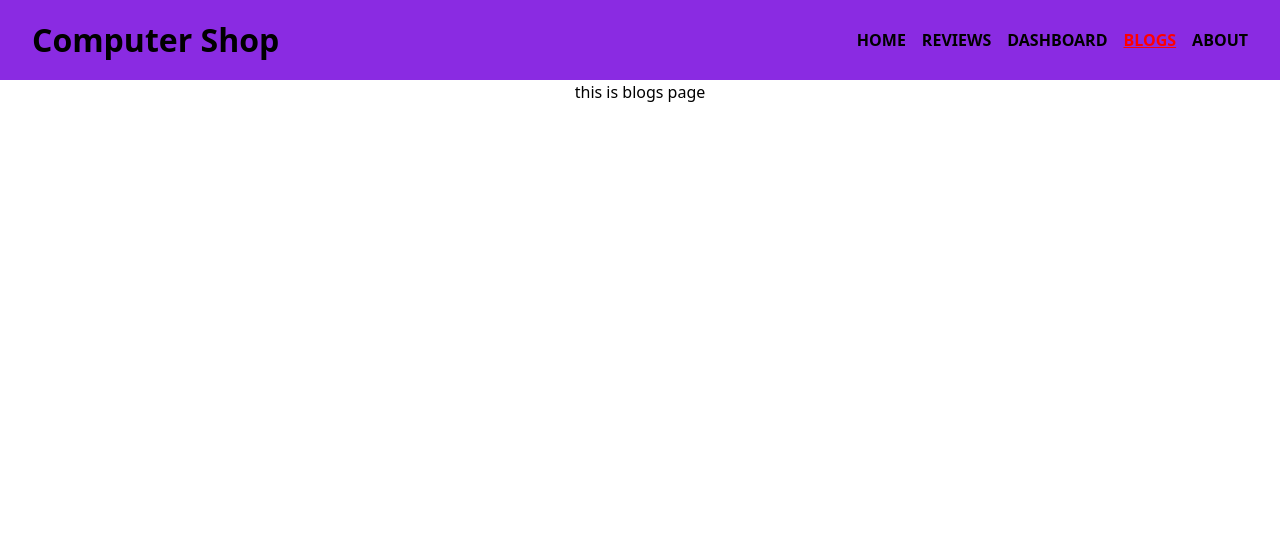
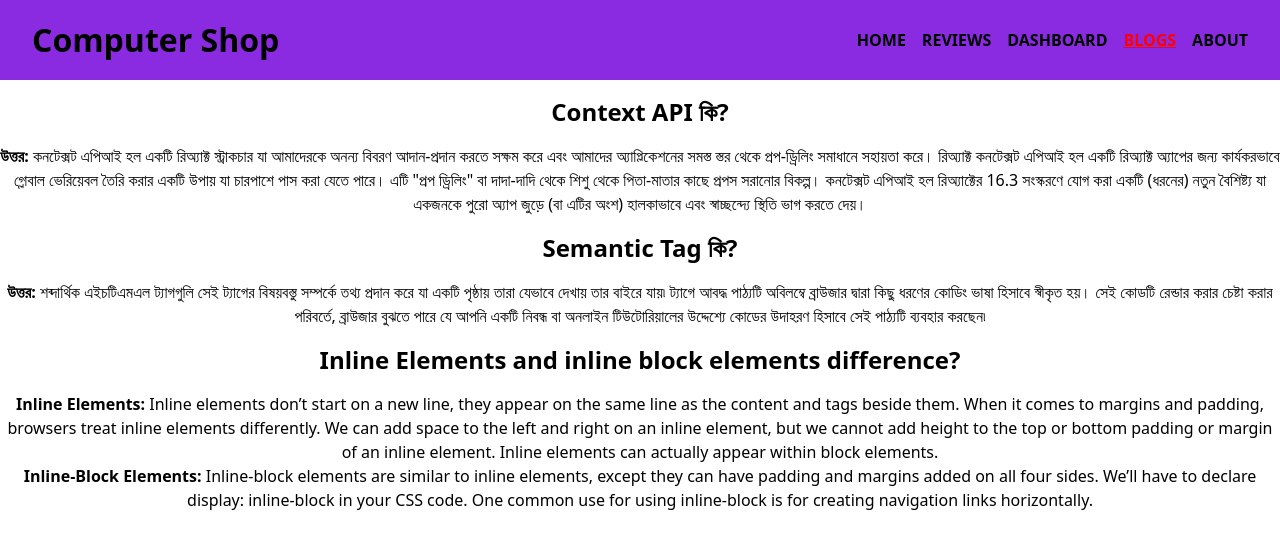
Before and after one commit to Aburaian/Computer-Shop-Reviews, a React (Create React App) app: page /blogs in a window 1280 px wide. Shown: the top 548 px of the page. Built offline with nearby package versions, Linux system fonts and the light colour scheme.

Commit message:
blog added

```diff
--- a/src/Components/Blogs/Blogs.js
+++ b/src/Components/Blogs/Blogs.js
@@ -3,7 +3,52 @@ import React from "react";
 const Blogs = () => {
   return (
     <div>
-      <h1>this is blogs page</h1>
+      <h3 className="text-2xl font-semibold p-4 rounded-t-lg">
+        Context API কি?
+      </h3>
+      <p>
+        <span className="font-semibold">উত্তর:</span> কনটেক্সট এপিআই হল একটি
+        রিঅ্যাক্ট স্ট্রাকচার যা আমাদেরকে অনন্য বিবরণ আদান-প্রদান করতে সক্ষম করে
+        এবং আমাদের অ্যাপ্লিকেশনের সমস্ত স্তর থেকে প্রপ-ড্রিলিং সমাধানে সহায়তা
+        করে। রিঅ্যাক্ট কনটেক্সট এপিআই হল একটি রিঅ্যাক্ট অ্যাপের জন্য কার্যকরভাবে
+        গ্লোবাল ভেরিয়েবল তৈরি করার একটি উপায় যা চারপাশে পাস করা যেতে পারে। এটি
+        "প্রপ ড্রিলিং" বা দাদা-দাদি থেকে শিশু থেকে পিতা-মাতার কাছে প্রপস সরানোর
+        বিকল্প। কনটেক্সট এপিআই হল রিঅ্যাক্টের 16.3 সংস্করণে যোগ করা একটি (ধরনের)
+        নতুন বৈশিষ্ট্য যা একজনকে পুরো অ্যাপ জুড়ে (বা এটির অংশ) হালকাভাবে এবং
+        স্বাচ্ছন্দ্যে স্থিতি ভাগ করতে দেয়।
+      </p>
+      <h3 className="text-2xl font-semibold p-4 rounded-t-lg">
+        Semantic Tag কি?
+      </h3>
+      <p>
+        <span className="font-semibold">উত্তর:</span> শব্দার্থিক এইচটিএমএল
+        ট্যাগগুলি সেই ট্যাগের বিষয়বস্তু সম্পর্কে তথ্য প্রদান করে যা একটি
+        পৃষ্ঠায় তারা যেভাবে দেখায় তার বাইরে যায়৷ ট্যাগে আবদ্ধ পাঠ্যটি
+        অবিলম্বে ব্রাউজার দ্বারা কিছু ধরণের কোডিং ভাষা হিসাবে স্বীকৃত হয়। সেই
+        কোডটি রেন্ডার করার চেষ্টা করার পরিবর্তে, ব্রাউজার বুঝতে পারে যে আপনি
+        একটি নিবন্ধ বা অনলাইন টিউটোরিয়ালের উদ্দেশ্যে কোডের উদাহরণ হিসাবে সেই
+        পাঠ্যটি ব্যবহার করছেন৷
+      </p>
+      <h3 className="text-2xl font-semibold p-4 rounded-t-lg">
+        Inline Elements and inline block elements difference?
+      </h3>
+      <p>
+        <span className="font-semibold">Inline Elements:</span> Inline elements
+        don’t start on a new line, they appear on the same line as the content
+        and tags beside them. When it comes to margins and padding, browsers
+        treat inline elements differently. We can add space to the left and
+        right on an inline element, but we cannot add height to the top or
+        bottom padding or margin of an inline element. Inline elements can
+        actually appear within block elements.
+      </p>
+
+      <p>
+        <span className="font-semibold">Inline-Block Elements:</span>{" "}
+        Inline-block elements are similar to inline elements, except they can
+        have padding and margins added on all four sides. We’ll have to declare
+        display: inline-block in your CSS code. One common use for using
+        inline-block is for creating navigation links horizontally.
+      </p>
     </div>
   );
 };
```
